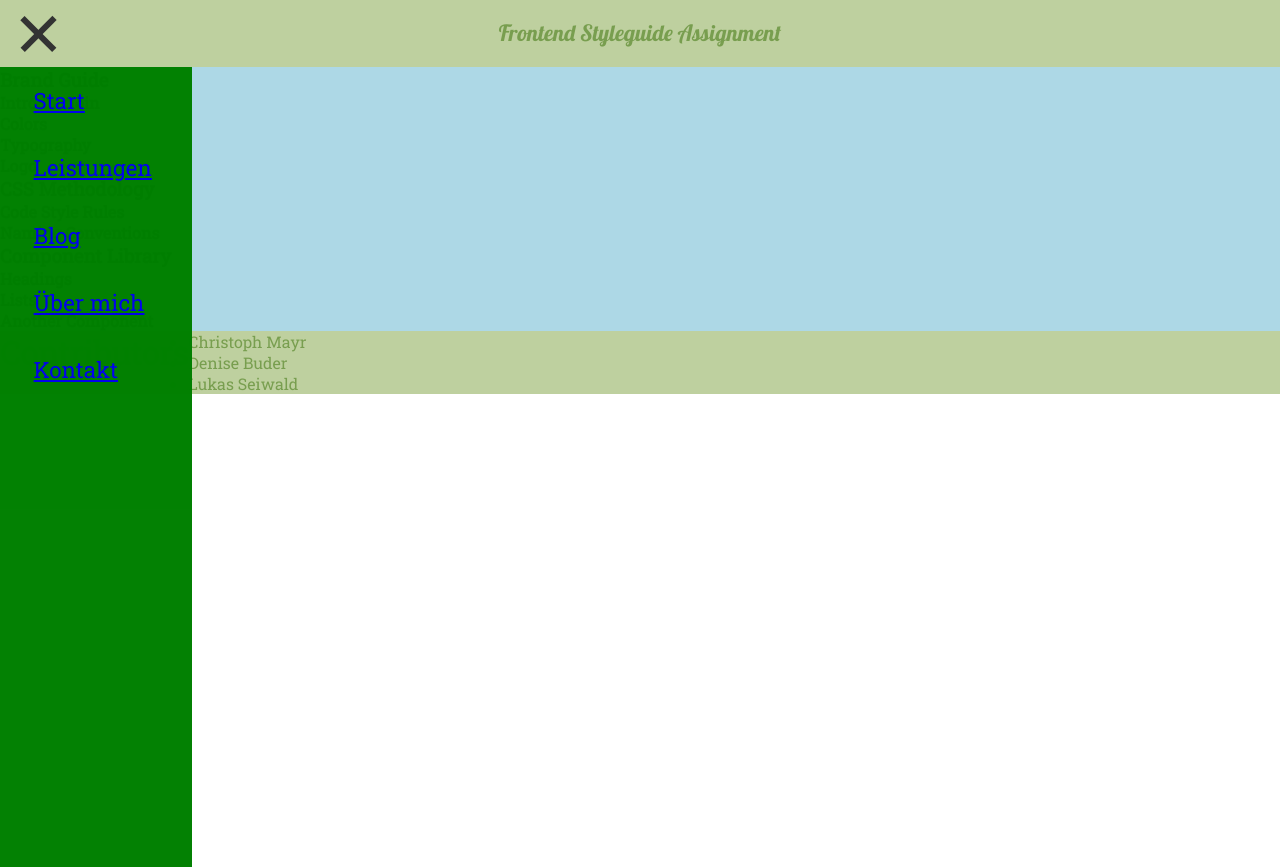
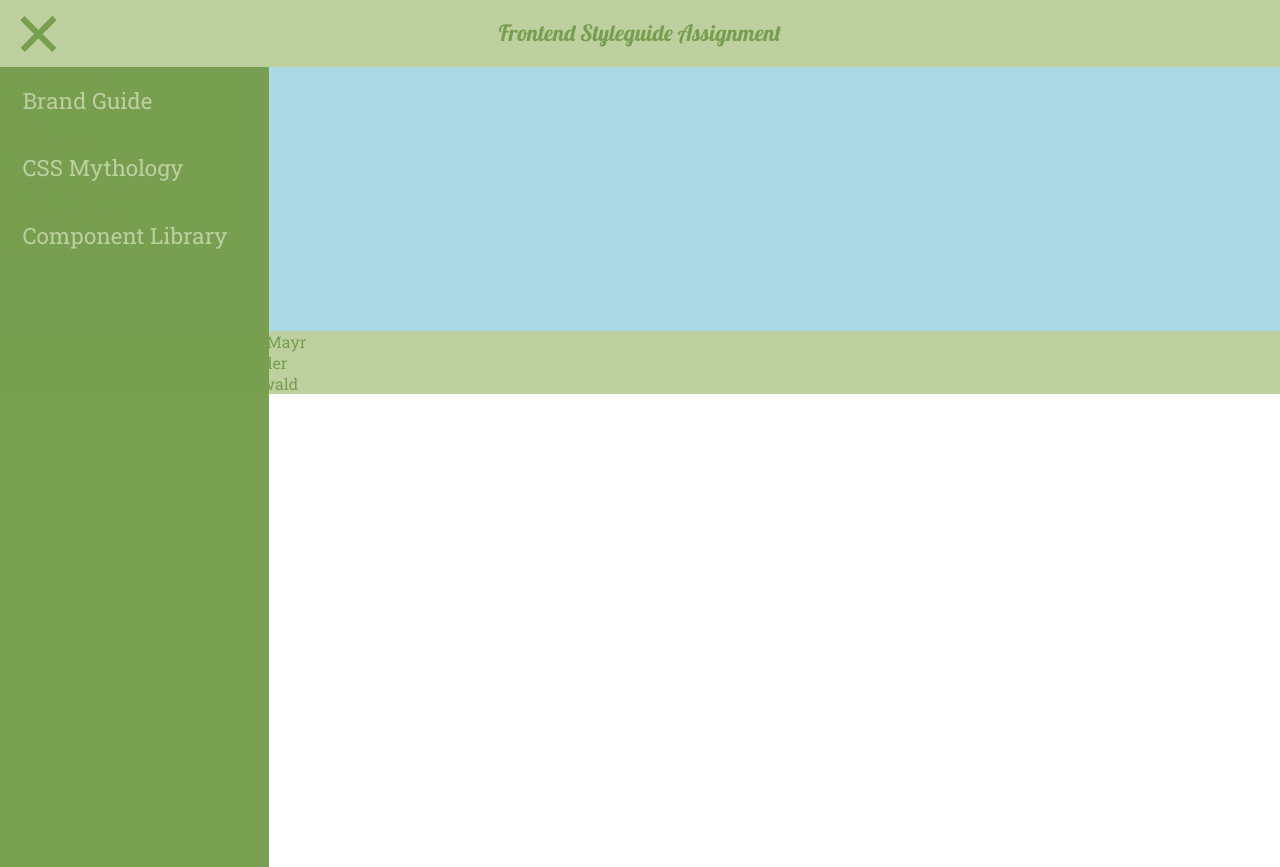
Before and after one commit to lukasseiwald/Styleguide, a website: page src/index.html in a window 1280 px wide. Both pictures are taken after a click on the element 47 px from the left and 35 px from the top of the page. Drawn offline with Linux system fonts and the light colour scheme.

Commit message:
feature: offcanvasnav done

```diff
--- a/src/index.html
+++ b/src/index.html
@@ -18,25 +18,19 @@
     <nav id="navDrop">
       <ul>
         <li>
-          <a href="#header">Start</a>
+          <a href="#brandguide">Brand Guide</a>
         </li>
         <li>
-          <a href="#leistungen">Leistungen</a>
+          <a href="#mythology">CSS Mythology</a>
         </li>
         <li>
-          <a href="blog">Blog</a>
-        </li>
-        <li>
-          <a href="ueber-mich.html">Über mich</a>
-        </li>
-        <li>
-          <a href="#">Kontakt</a>
+          <a href="#library">Component Library</a>
         </li>
       </ul>
     </nav>
 </header>
 <section id="wrapper">
-  <section class="part">
+  <section id="brandguide">
     <h1>Brand Guide</h1>
     <section class="subsection">
         <h1>Introductioin</h1>
@@ -52,7 +46,7 @@
     </section>
   </section>
 
-  <section class="part">
+  <section id="methodology">
       <h1>CSS Methodology</h1>
       <section class="subsection">
           <h1>Code Style Rules</h1>
@@ -62,7 +56,7 @@
       </section>
   </section>
 
-  <section class="part">
+  <section id="library">
       <h1>Component Library</h1>
       <section class="subsection">
           <h1>Headings</h1>
--- a/src/nav.js
+++ b/src/nav.js
@@ -1,5 +1,4 @@
 function dropDown() {
     document.getElementById("navDrop").classList.toggle("drop");
     document.getElementById("burgerDrop").classList.toggle("x");
-  //  document.getElementById("header").classList.toggle("h");
 }
--- a/src/style.css
+++ b/src/style.css
@@ -13,19 +13,36 @@ header{
   line-height: 3em;
   font-size: 1.4em;
 }
+#navDrop.drop{
+  transform: translate(0,0);
+  transition: all 0.3s ease-out;
+}
 #navDrop{
   z-index: 5000;
-  width: 15vw;
+  width: 12em;
   height: 100vh;
   opacity: .99;
   text-align: left;
-  background-color: green;
+  background-color: #789e4f;
+  transform: translate(-12em,0);
+  transition: all 0.3s ease-in;
 }
 #navDrop ul{
   list-style-type: none;
-  margin-left: 1.5em;
+  margin-left: 1em;
 }
-
+#navDrop ul li:hover{
+  color: yellow;
+  transition: all 0.5s ease-in;
+  margin-left: 0.6em;
+}
+#navDrop ul li{
+  transition: all 0.5s ease-out;
+}
+#navDrop ul li a{
+  color: #bed09f;
+  text-decoration: none;
+}
 .burgerwrapper{
   margin-top: 0.4em;
   cursor: pointer;
@@ -74,12 +91,12 @@ header{
 }
 .burger.x:before{
   transform: rotate(45deg);
-  background-color: #333;
+  background-color: #789e4f;
   width: 2em;
 }
 .burger.x:after{
   transform: rotate(315deg);
-  background-color: #333;
+  background-color: #789e4f;
 }
 
 #wrapper{
```
